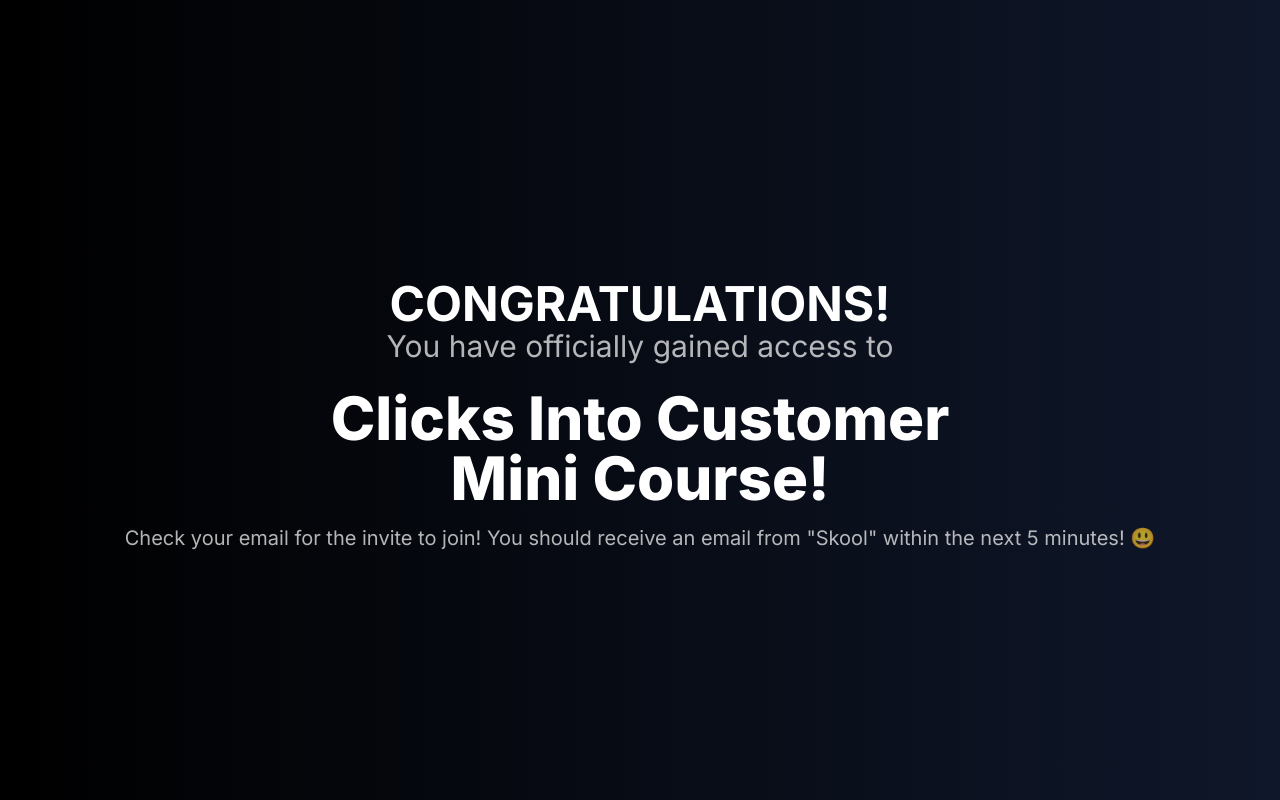
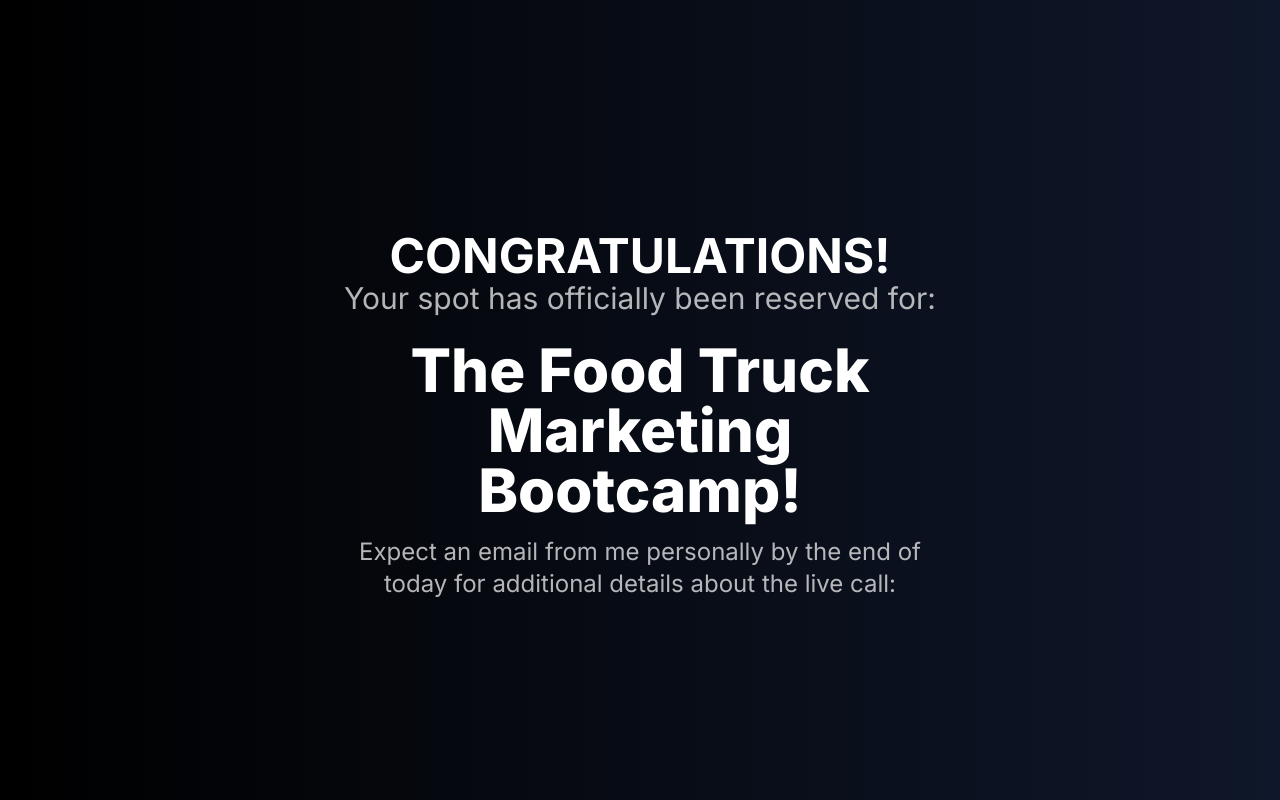
Before and after one commit to dashincodes/masterclass2, a Next.js app: page /success in a window 1280 px wide. Built offline with nearby package versions, Linux system fonts and the light colour scheme.

Commit message:
success page update

```diff
--- a/app/success/page.js
+++ b/app/success/page.js
@@ -10,20 +10,17 @@ function page() {
       </div>
       <div className="">
         <h3 className="md:text-3xl text-xl text-white  opacity-70 ">
-          You have officially gained access to
+          Your spot has officially been reserved for:
         </h3>
       </div>
       <div className="md:w-1/2 mt-2 ">
         <h2 className="md:text-6xl text-4xl font-extrabold text-center text-white mt-4">
-          Clicks Into Customer Mini Course!
+          The Food Truck Marketing Bootcamp!
         </h2>
-      </div>
-
-      <div>
-        <h2 className="text-xl text-center text-white mt-4 opacity-70">
-          Check your email for the invite to join! You should receive an email
-          from "Skool" within the next 5 minutes! 😃
-        </h2>
+        <h3 className="md:text-2xl text-lg text-white text-center mt-4 opacity-70 ">
+          Expect an email from me personally by the end of today for additional
+          details about the live call:
+        </h3>
       </div>
     </div>
   );
```
